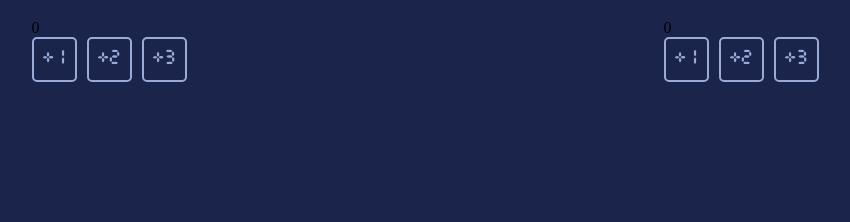
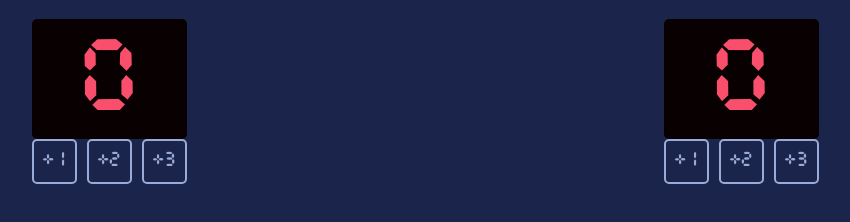
Before and after one commit to mehradhpr/basketball-scoreboard, a plain HTML site: page index.html in a window 1280 px wide. Shown: the part 70-292 px from the top of the page, without its empty margins (215-1065 px from the left). Drawn offline with Linux system fonts and the light colour scheme.

Commit message:
desgined the digit container

```diff
--- a/styles.css
+++ b/styles.css
@@ -26,6 +26,18 @@ h1 {
   height: 45px;
 }
 
+.digit {
+  background-color: #080001;
+  width: 155;
+  height: 105;
+  color: #f94f6d;
+  font-size: 90;
+  text-align: center;
+  font-family: cursed;
+  padding-top: 15;
+  border-radius: 5px;
+}
+
 button {
   font-family: cursed;
   border-style: solid;
```
